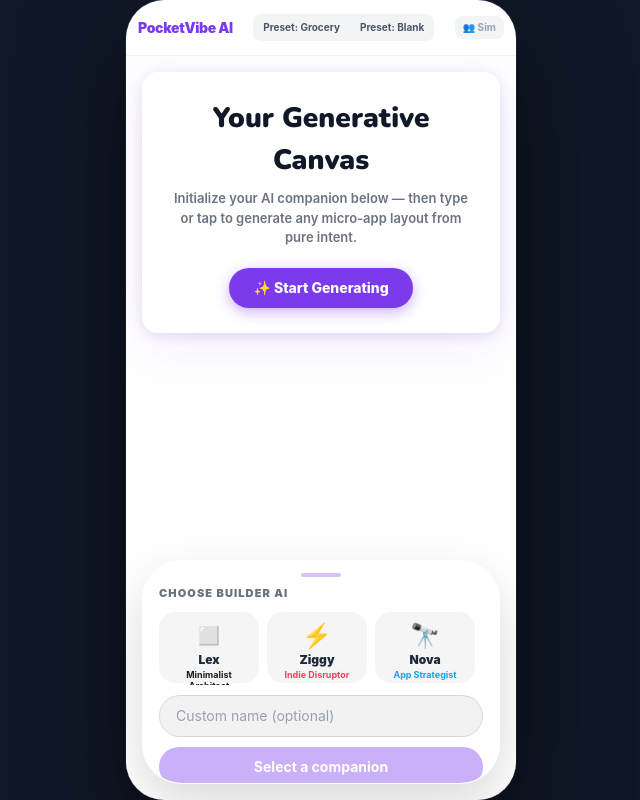
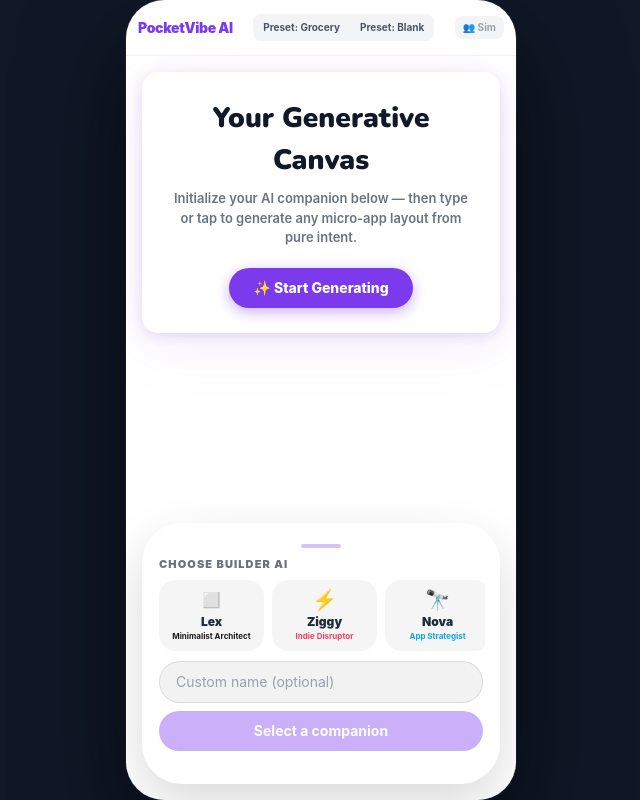
Before and after one commit to RushilMorgan/PocketVibe, a React (Vite) app: page / in a window 1280 px wide. Shown: the whole page, without its empty margins (319-959 px from the left). Built offline with nearby package versions, Linux system fonts and the light colour scheme.

Commit message:
fix: onboarding sheet h-auto, compact archetype cards, gap-2 spacing; bump tsconfig to ES2022

```diff
--- a/src/components/thumbzone/CompanionSheet.tsx
+++ b/src/components/thumbzone/CompanionSheet.tsx
@@ -9,7 +9,7 @@ const ARCHETYPES: AIArchetype[] = [
 
 function ArchetypeOnboarding({ companion, onSelectArchetype, onSetCustomName, onConfirm }: any) {
   return (
-    <div className="flex flex-col h-full px-4 pt-1 pb-4 gap-2.5">
+    <div className="flex flex-col px-4 pt-1 gap-2">
       <p className="text-[11px] font-black text-gray-500 uppercase tracking-widest">Choose Builder AI</p>
       <div className="flex gap-2 overflow-x-auto pb-0.5 -mx-0.5 px-0.5" style={{ scrollbarWidth: 'none' }}>
         {ARCHETYPES.map((a) => {
@@ -17,12 +17,12 @@ function ArchetypeOnboarding({ companion, onSelectArchetype, onSetCustomName, on
           return (
             <button
               key={a.id} onClick={() => onSelectArchetype(a)}
-              className="shrink-0 flex flex-col items-center text-center p-2.5 rounded-2xl transition-all active:scale-95"
-              style={{ width: '100px', backgroundColor: selected ? `${a.accentColor}18` : 'rgba(0,0,0,0.04)', border: selected ? `2px solid ${a.accentColor}` : '2px solid transparent', outline: 'none' }}
+              className="shrink-0 flex flex-col items-center text-center p-2 rounded-2xl transition-all active:scale-95"
+              style={{ width: '105px', backgroundColor: selected ? `${a.accentColor}18` : 'rgba(0,0,0,0.04)', border: selected ? `2px solid ${a.accentColor}` : '2px solid transparent', outline: 'none' }}
             >
-              <span className="text-2xl leading-none mb-1">{a.emoji}</span>
+              <span className="text-xl leading-none mb-1">{a.emoji}</span>
               <span className="text-xs font-black text-gray-800 leading-tight">{a.name}</span>
-              <span className="text-[9px] font-bold mt-0.5 leading-tight" style={{ color: a.accentColor }}>{a.tagline}</span>
+              <span className="text-[8px] font-bold mt-0.5 leading-tight" style={{ color: a.accentColor }}>{a.tagline}</span>
             </button>
           );
         })}
@@ -151,7 +151,9 @@ export default function CompanionSheet({ companion, appConfig, onSelectArchetype
   const [expanded, setExpanded] = useState(false);
   const accentColor = companion.archetype?.accentColor ?? '#7c3aed';
   const isChat = companion.phase === 'chat';
-  const heightClass = expanded && isChat ? 'h-[50dvh]' : 'h-[28dvh]';
+  const heightClass = !isChat
+    ? 'h-auto pb-8 pt-2'
+    : expanded ? 'h-[50dvh]' : 'h-[28dvh]';
   return (
     <div
       className={`absolute bottom-4 left-4 right-4 z-10 max-h-[85dvh] ${heightClass} flex flex-col overflow-hidden bg-white/40 backdrop-blur-xl border border-white/30 rounded-[2.5rem] shadow-[0_20px_50px_rgba(0,0,0,0.15)] transition-all duration-500`}
--- a/tsconfig.json
+++ b/tsconfig.json
@@ -1,8 +1,8 @@
 {
   "compilerOptions": {
-    "target": "ES2020",
+    "target": "ES2022",
     "useDefineForClassFields": true,
-    "lib": ["ES2020", "DOM", "DOM.Iterable"],
+    "lib": ["ES2022", "DOM", "DOM.Iterable"],
     "module": "ESNext",
     "skipLibCheck": true,
 
```
